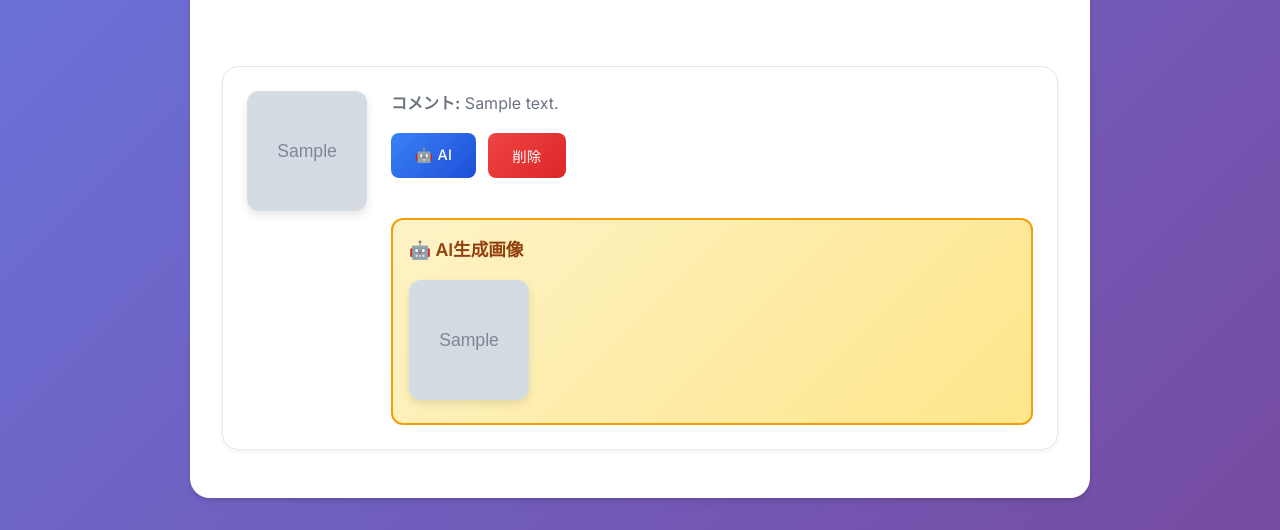
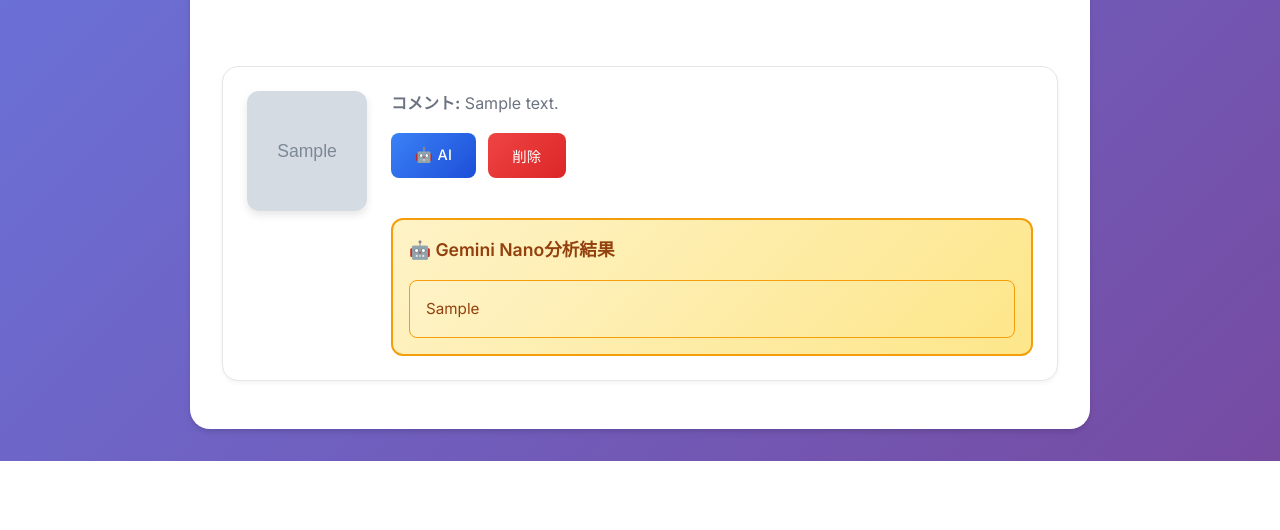
Before and after one commit to beagleworks/Image-Uploader-with-GenAI, a Flask app: page / in a window 1280 px wide. Shown: the part 669-1199 px from the top of the page. After the commit the page ends 1130 px from the top, so only its background shows below. Run offline with Flask 3, Linux system fonts and the light colour scheme; tables that the repository leaves empty hold one stand-in row (values such as "Sample post"); grey boxes marked "Sample" are stand-in pictures.

Commit message:
feat: Switch from OpenAI DALL-E to Google Gemini Nano for AI analysis
- Replace OpenAI API with Google Generative AI (Gemini Nano)
- Change from image generation to image analysis functionality
- Update requirements.txt to use google-generativeai instead of openai
- Modify backend to use Gemini 1.5 Pro for image analysis
- Update frontend to display analysis results instead of generated images
- Change database column from ai_generated_image to gemini_analysis
- Update documentation (README.md and spec.md) for Google AI integration
- Modify UI to show Gemini analysis results in text format
- Update API endpoints to return analysis instead of generated images
- Adjust CSS styling for analysis result display

Note: Current implementation provides text-based analysis.
Full image generation would require Google Imagen API integration.

```diff
--- a/app.py
+++ b/app.py
@@ -1,7 +1,7 @@
 from flask import Flask, request, jsonify, render_template, send_from_directory
 import os
 import sqlite3
-import openai
+import google.generativeai as genai
 import base64
 from werkzeug.utils import secure_filename
 
@@ -9,15 +9,15 @@
 app.config['UPLOAD_FOLDER'] = os.path.join(os.getcwd(), 'uploads')
 app.config['MAX_CONTENT_LENGTH'] = 16 * 1024 * 1024  # 16MB max
 
-# OpenAI API key (set as environment variable)
-openai.api_key = os.getenv('OPENAI_API_KEY')
+# Google AI API key (set as environment variable)
+genai.configure(api_key=os.getenv('GOOGLE_AI_API_KEY'))
 
 # Database setup
 def init_db():
     conn = sqlite3.connect('database.db')
     c = conn.cursor()
     c.execute('''CREATE TABLE IF NOT EXISTS images
-                 (id INTEGER PRIMARY KEY, filename TEXT, comment TEXT, ai_generated_image TEXT)''')
+                 (id INTEGER PRIMARY KEY, filename TEXT, comment TEXT, gemini_analysis TEXT)''')
     conn.commit()
     conn.close()
 
@@ -65,40 +65,41 @@
     if not os.path.exists(file_path):
         return jsonify({'error': 'File not found'}), 404
 
-    # Create prompt for DALL-E
-    prompt = f"Based on this image and comment: '{comment}', create a creative and artistic image that represents or enhances the concept."
+    # Read image file
+    with open(file_path, 'rb') as f:
+        image_data = f.read()
+
+    # Create prompt for Gemini
+    prompt = f"Based on this image and comment: '{comment}', describe what a creative AI-generated image should look like. Provide a detailed prompt for image generation."
 
     try:
-        # Generate image using DALL-E
-        response = openai.Image.create(
-            model="dall-e-3",
-            prompt=prompt,
-            size="1024x1024",
-            quality="standard",
-            n=1,
-        )
+        # Use Gemini 1.5 Pro for image analysis
+        model = genai.GenerativeModel('gemini-1.5-pro')
 
-        image_url = response['data'][0]['url']
+        # Create image part for Gemini
+        image_part = {
+            "mime_type": "image/jpeg",
+            "data": base64.b64encode(image_data).decode('utf-8')
+        }
 
-        # Download and save the generated image
-        import requests
-        import uuid
+        response = model.generate_content([prompt, image_part])
+        analysis_result = response.text
 
-        generated_filename = f"generated_{uuid.uuid4().hex}.png"
-        generated_path = os.path.join(app.config['UPLOAD_FOLDER'], generated_filename)
+        # For now, return the analysis result as text
+        # In a full implementation, you would use this analysis to generate an actual image
 
-        img_response = requests.get(image_url)
-        with open(generated_path, 'wb') as f:
-            f.write(img_response.content)
-
-        # Update database
+        # Update database with analysis result
         conn = sqlite3.connect('database.db')
         c = conn.cursor()
-        c.execute("UPDATE images SET ai_generated_image = ? WHERE filename = ?", (generated_filename, filename))
+        c.execute("UPDATE images SET gemini_analysis = ? WHERE filename = ?", (analysis_result, filename))
         conn.commit()
         conn.close()
 
-        return jsonify({'generated_image': generated_filename}), 200
+        return jsonify({
+            'analysis': analysis_result,
+            'message': 'Gemini Nano analysis completed.'
+        }), 200
+
     except Exception as e:
         return jsonify({'error': str(e)}), 500
 
@@ -106,21 +107,16 @@
 def get_images():
     conn = sqlite3.connect('database.db')
     c = conn.cursor()
-    c.execute("SELECT filename, comment, ai_generated_image FROM images")
+    c.execute("SELECT filename, comment, gemini_analysis FROM images")
     images = c.fetchall()
     conn.close()
     return jsonify([{'filename': img[0], 'comment': img[1], 'ai_generated_image': img[2]} for img in images])
 
 @app.route('/delete/<filename>', methods=['DELETE'])
 def delete_image(filename):
-    # Get the AI generated image filename before deleting
+    # Delete from database
     conn = sqlite3.connect('database.db')
     c = conn.cursor()
-    c.execute("SELECT ai_generated_image FROM images WHERE filename = ?", (filename,))
-    result = c.fetchone()
-    ai_generated_image = result[0] if result else None
-
-    # Delete from database
     c.execute("DELETE FROM images WHERE filename = ?", (filename,))
     conn.commit()
     conn.close()
@@ -129,12 +125,6 @@
     file_path = os.path.join(app.config['UPLOAD_FOLDER'], filename)
     if os.path.exists(file_path):
         os.remove(file_path)
-
-    # Delete AI generated image from filesystem
-    if ai_generated_image:
-        ai_file_path = os.path.join(app.config['UPLOAD_FOLDER'], ai_generated_image)
-        if os.path.exists(ai_file_path):
-            os.remove(ai_file_path)
 
     return jsonify({'message': 'Image deleted successfully'}), 200
 
--- a/requirements.txt
+++ b/requirements.txt
@@ -1,3 +1,3 @@
 Flask==2.3.3
-openai==1.3.0
+google-generativeai==0.8.3
 requests==2.31.0
--- a/static/script.js
+++ b/static/script.js
@@ -63,8 +63,8 @@
                         <button class="delete-btn" onclick="deleteImage('${img.filename}')">削除</button>
                     </div>
                     ${img.ai_generated_image ? `<div class="ai-generated-section">
-                        <h4>🤖 AI生成画像</h4>
-                        <img src="/uploads/${encodeURIComponent(img.ai_generated_image)}" alt="AI generated image" class="ai-generated-image" onerror="handleImageError(this)">
+                        <h4>🤖 Gemini Nano分析結果</h4>
+                        <div class="analysis-result">${img.ai_generated_image}</div>
                     </div>` : ''}
                 </div>
             `;
@@ -87,15 +87,15 @@
     })
     .then(response => response.json())
     .then(data => {
-        if (data.generated_image) {
-            showMessage('AI画像が生成されました！', 'success');
-            loadImages(); // Reload to show the generated image
+        if (data.analysis) {
+            showMessage('🤖 Gemini Nano分析が完了しました！', 'success');
+            loadImages(); // Reload to show the analysis
         } else {
             showMessage(data.error, 'error');
         }
     })
     .catch(error => {
-        showMessage('AI生成に失敗しました', 'error');
+        showMessage('🤖 Gemini Nano分析に失敗しました', 'error');
     });
 }
 
--- a/static/style.css
+++ b/static/style.css
@@ -316,17 +316,15 @@
     font-weight: 600;
 }
 
-.ai-generated-image {
-    width: 100%;
-    max-width: 300px;
-    height: auto;
+.analysis-result {
+    background: linear-gradient(135deg, #fef3c7, #fde68a);
+    padding: 1rem;
     border-radius: 8px;
-    box-shadow: 0 4px 8px rgba(0, 0, 0, 0.1);
-    transition: all 0.3s ease;
-}
-
-.ai-generated-image:hover {
-    transform: scale(1.05);
+    border: 1px solid #f59e0b;
+    font-size: 0.95rem;
+    line-height: 1.6;
+    color: #92400e;
+    white-space: pre-wrap;
 }
 
 .image-error {
```
Also changed, not shown: specs/spec.md (+14 -14 lines), README.md.
